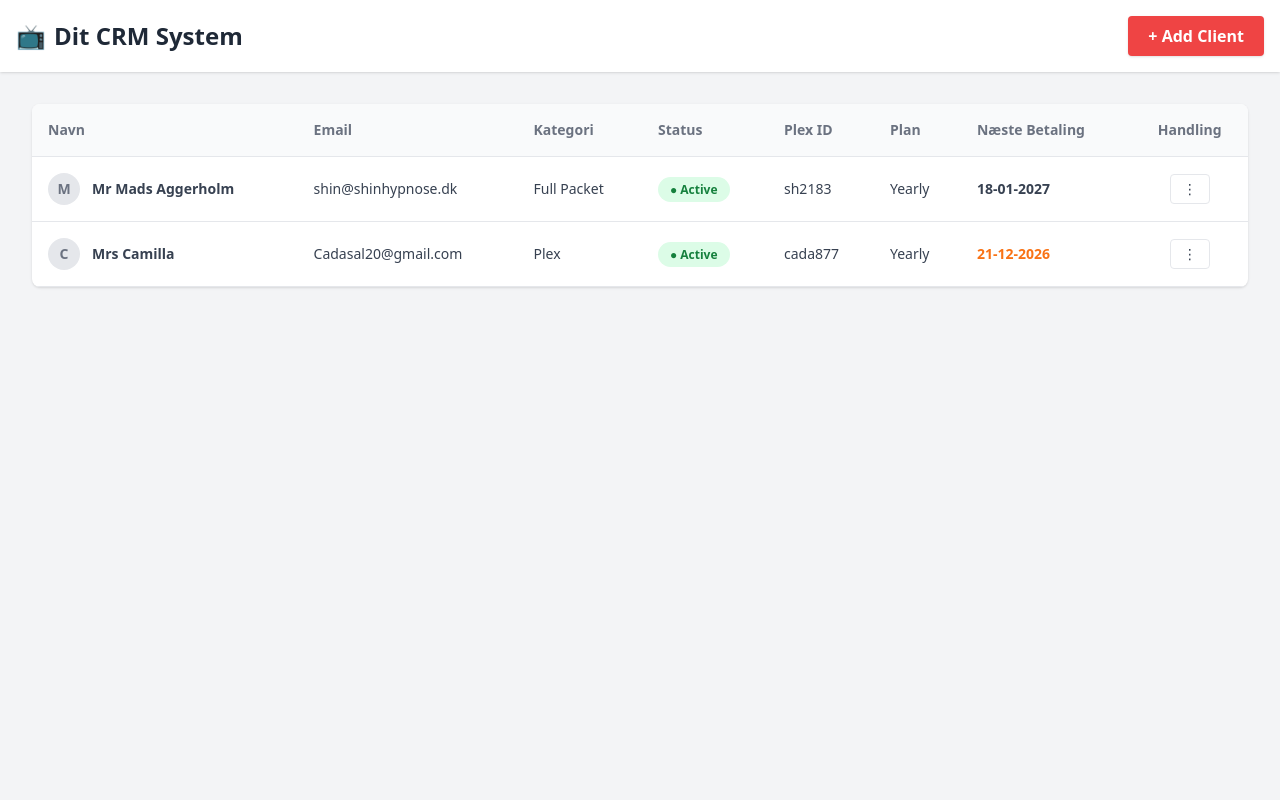
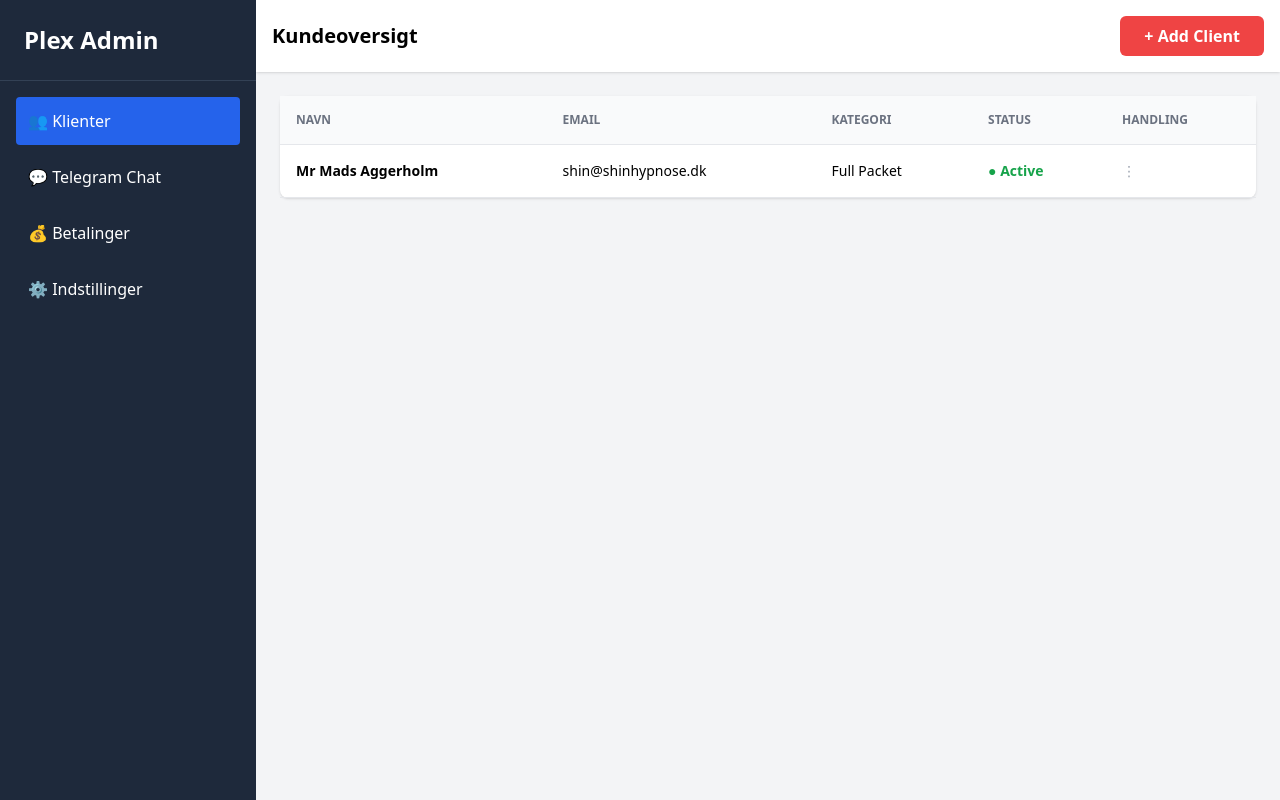
Before and after one commit to 2710brian/Plex, a plain HTML site: page index.html in a window 1280 px wide. Drawn offline with nearby package versions, Linux system fonts and the light colour scheme.

Commit message:
Update index.html

```diff
--- a/index.html
+++ b/index.html
@@ -4,79 +4,104 @@
     <meta charset="UTF-8">
     <title>Plex CRM Dashboard</title>
     <script src="https://cdn.tailwindcss.com"></script>
+    <style>
+        .modal { display: none; position: fixed; z-index: 100; left: 0; top: 0; width: 100%; height: 100%; background-color: rgba(0,0,0,0.5); }
+        .modal-content { background-color: white; margin: 2% auto; padding: 20px; border-radius: 8px; width: 80%; max-height: 90vh; overflow-y: auto; }
+    </style>
 </head>
-<body class="bg-gray-100 font-sans">
+<body class="bg-gray-100 flex h-screen overflow-hidden">
 
-    <!-- Top Menu -->
-    <div class="bg-white p-4 shadow flex justify-between items-center">
-        <h1 class="text-2xl font-bold text-gray-800 flex items-center">
-            <span class="mr-2">📺</span> Dit CRM System
-        </h1>
-        <button class="bg-red-500 text-white px-5 py-2 rounded shadow hover:bg-red-600 font-bold transition">
-            + Add Client
-        </button>
+    <!-- Venstre Menu (Sidebar) -->
+    <div class="w-64 bg-slate-800 text-white flex flex-col">
+        <div class="p-6 text-2xl font-bold border-b border-slate-700">Plex Admin</div>
+        <nav class="flex-1 p-4 space-y-2">
+            <a href="#" class="block p-3 bg-blue-600 rounded">👥 Klienter</a>
+            <a href="#" class="block p-3 hover:bg-slate-700 rounded">💬 Telegram Chat</a>
+            <a href="#" class="block p-3 hover:bg-slate-700 rounded">💰 Betalinger</a>
+            <a href="#" class="block p-3 hover:bg-slate-700 rounded">⚙️ Indstillinger</a>
+        </nav>
     </div>
 
-    <!-- Hovedindhold: Kundetabel -->
-    <div class="p-8">
-        <div class="bg-white rounded-lg shadow overflow-x-auto">
-            <table class="w-full text-left border-collapse">
-                <thead>
-                    <tr class="bg-gray-50 text-gray-500 text-sm border-b">
-                        <th class="p-4 font-semibold">Navn</th>
-                        <th class="p-4 font-semibold">Email</th>
-                        <th class="p-4 font-semibold">Kategori</th>
-                        <th class="p-4 font-semibold">Status</th>
-                        <th class="p-4 font-semibold">Plex ID</th>
-                        <th class="p-4 font-semibold">Plan</th>
-                        <th class="p-4 font-semibold">Næste Betaling</th>
-                        <th class="p-4 font-semibold text-center">Handling</th>
-                    </tr>
-                </thead>
-                <tbody class="text-sm text-gray-700">
+    <!-- Hovedindhold -->
+    <div class="flex-1 flex flex-col overflow-hidden">
+        <!-- Top bar -->
+        <header class="bg-white shadow p-4 flex justify-between items-center">
+            <h2 class="text-xl font-semibold">Kundeoversigt</h2>
+            <button onclick="openModal()" class="bg-red-500 text-white px-6 py-2 rounded-md font-bold hover:bg-red-600 transition">
+                + Add Client
+            </button>
+        </header>
 
-                    <!-- Kunde 1 (Fra din CSV) -->
-                    <tr class="border-b hover:bg-gray-50 transition">
-                        <td class="p-4 font-bold flex items-center">
-                            <div class="h-8 w-8 rounded-full bg-gray-200 mr-3 flex items-center justify-center text-gray-500">M</div>
-                            Mr Mads Aggerholm
-                        </td>
-                        <td class="p-4">shin@shinhypnose.dk</td>
-                        <td class="p-4">Full Packet</td>
-                        <td class="p-4">
-                            <span class="bg-green-100 text-green-700 px-3 py-1 rounded-full text-xs font-bold">● Active</span>
-                        </td>
-                        <td class="p-4">sh2183</td>
-                        <td class="p-4">Yearly</td>
-                        <td class="p-4 font-semibold">18-01-2027</td>
-                        <td class="p-4 text-center">
-                            <button class="border px-3 py-1 rounded hover:bg-gray-200">⋮</button>
-                        </td>
-                    </tr>
+        <!-- Tabel -->
+        <main class="flex-1 overflow-x-auto p-6">
+            <div class="bg-white rounded-lg shadow">
+                <table class="w-full text-left">
+                    <thead class="bg-gray-50 border-b text-gray-500 uppercase text-xs">
+                        <tr>
+                            <th class="p-4">Navn</th>
+                            <th class="p-4">Email</th>
+                            <th class="p-4">Kategori</th>
+                            <th class="p-4">Status</th>
+                            <th class="p-4">Handling</th>
+                        </tr>
+                    </thead>
+                    <tbody class="text-sm">
+                        <tr class="border-b hover:bg-gray-50">
+                            <td class="p-4 font-bold">Mr Mads Aggerholm</td>
+                            <td class="p-4">shin@shinhypnose.dk</td>
+                            <td class="p-4">Full Packet</td>
+                            <td class="p-4"><span class="text-green-600 font-bold">● Active</span></td>
+                            <td class="p-4"><button class="text-gray-400">⋮</button></td>
+                        </tr>
+                    </tbody>
+                </table>
+            </div>
+        </main>
+    </div>
 
-                    <!-- Kunde 2 (Fra din CSV) -->
-                    <tr class="border-b hover:bg-gray-50 transition">
-                        <td class="p-4 font-bold flex items-center">
-                            <div class="h-8 w-8 rounded-full bg-gray-200 mr-3 flex items-center justify-center text-gray-500">C</div>
-                            Mrs Camilla
-                        </td>
-                        <td class="p-4">Cadasal20@gmail.com</td>
-                        <td class="p-4">Plex</td>
-                        <td class="p-4">
-                            <span class="bg-green-100 text-green-700 px-3 py-1 rounded-full text-xs font-bold">● Active</span>
-                        </td>
-                        <td class="p-4">cada877</td>
-                        <td class="p-4">Yearly</td>
-                        <td class="p-4 font-semibold text-orange-500">21-12-2026</td>
-                        <td class="p-4 text-center">
-                            <button class="border px-3 py-1 rounded hover:bg-gray-200">⋮</button>
-                        </td>
-                    </tr>
+    <!-- POPUP (Modal) - Det store oprettelsesvindue -->
+    <div id="addClientModal" class="modal">
+        <div class="modal-content">
+            <div class="flex justify-between items-center border-b pb-4 mb-4">
+                <h2 class="text-2xl font-bold text-red-600">Add Client</h2>
+                <button onclick="closeModal()" class="text-3xl">&times;</button>
+            </div>
 
-                </tbody>
-            </table>
+            <div class="grid grid-cols-2 gap-6">
+                <!-- Her kommer felterne fra dine billeder 1 og 3 -->
+                <div>
+                    <label class="block text-sm font-medium text-gray-700">Client Name *</label>
+                    <input type="text" placeholder="e.g. John Doe" class="mt-1 block w-full border border-gray-300 rounded-md p-2 bg-gray-50">
+                </div>
+                <div>
+                    <label class="block text-sm font-medium text-gray-700">Email</label>
+                    <input type="email" placeholder="e.g. mail@example.com" class="mt-1 block w-full border border-gray-300 rounded-md p-2 bg-gray-50">
+                </div>
+                <div>
+                    <label class="block text-sm font-medium text-gray-700">Plex ID</label>
+                    <input type="text" placeholder="Plex ID" class="mt-1 block w-full border border-gray-300 rounded-md p-2 bg-gray-50">
+                </div>
+                <div>
+                    <label class="block text-sm font-medium text-gray-700">Plan</label>
+                    <select class="mt-1 block w-full border border-gray-300 rounded-md p-2 bg-gray-50">
+                        <option>Monthly</option>
+                        <option>Yearly</option>
+                    </select>
+                </div>
+            </div>
+
+            <div class="mt-8 pt-4 border-t flex justify-end">
+                <button onclick="closeModal()" class="mr-4 text-gray-600 font-bold">Cancel</button>
+                <button class="bg-blue-600 text-white px-8 py-2 rounded font-bold">Save Client</button>
+            </div>
         </div>
     </div>
 
+    <script>
+        function openModal() { document.getElementById('addClientModal').style.display = "block"; }
+        function closeModal() { document.getElementById('addClientModal').style.display = "none"; }
+    </script>
+
 </body>
 </html>
+</html>
```
